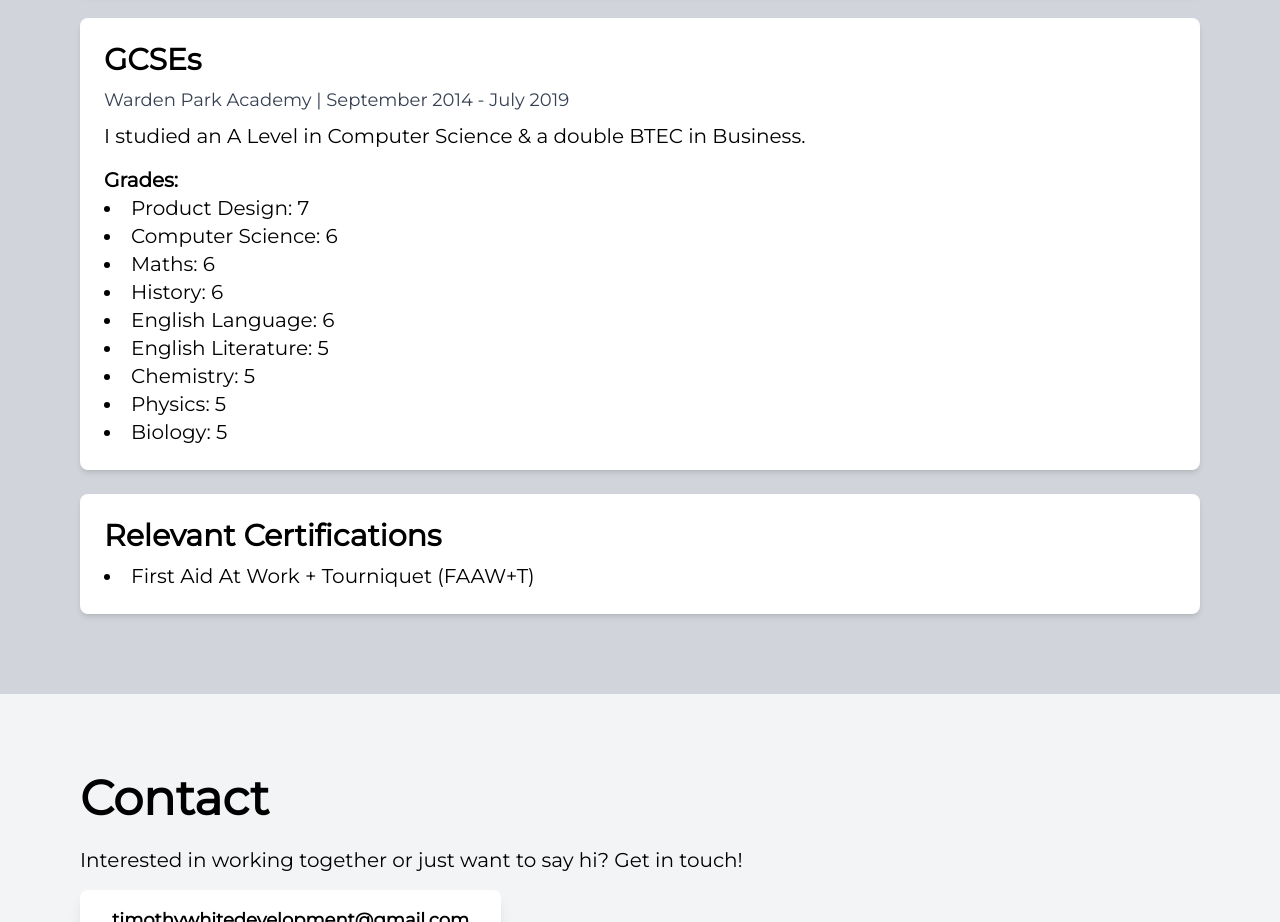
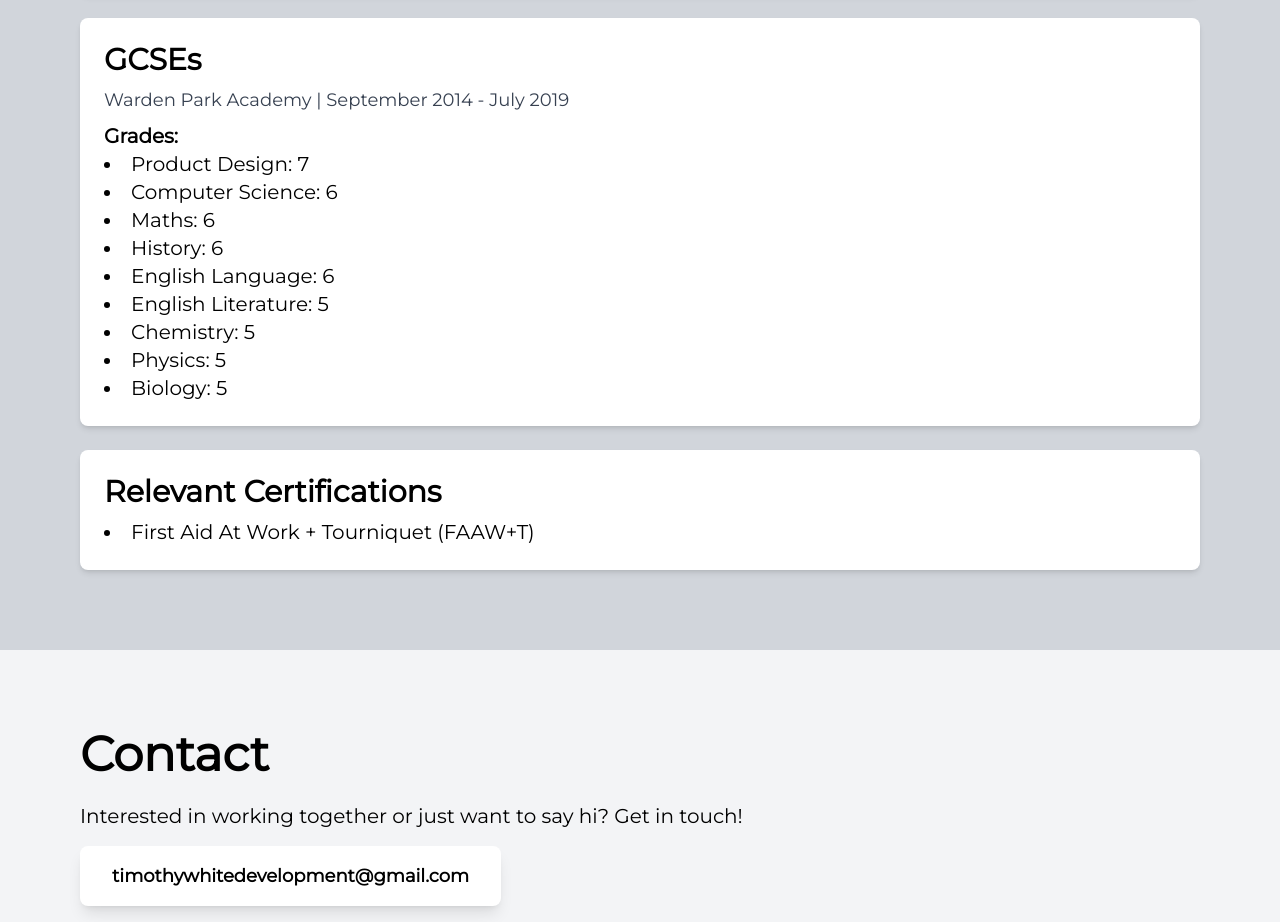
Before and after one commit to timwhite06/timothy-white-development, a Next.js app: page / in a window 1280 px wide. Shown: the part 6280-7202 px from the top of the page. Built offline with nearby package versions, Linux system fonts and the light colour scheme.

Commit message:
remove dupe text from gcse

```diff
--- a/src/app/page.jsx
+++ b/src/app/page.jsx
@@ -460,10 +460,6 @@ export default function Home() {
               <p className="text-md sm:text-lg text-gray-700 mb-2">
                 Warden Park Academy | September 2014 - July 2019
               </p>
-              <p className="text-lg sm:text-xl mb-4">
-                I studied an A Level in Computer Science & a double BTEC in
-                Business.
-              </p>
               <p className="text-lg sm:text-xl font-semibold">Grades:</p>
               <ul className="list-disc list-inside text-lg sm:text-xl leading-relaxed">
                 <li>Product Design: 7</li>
```
